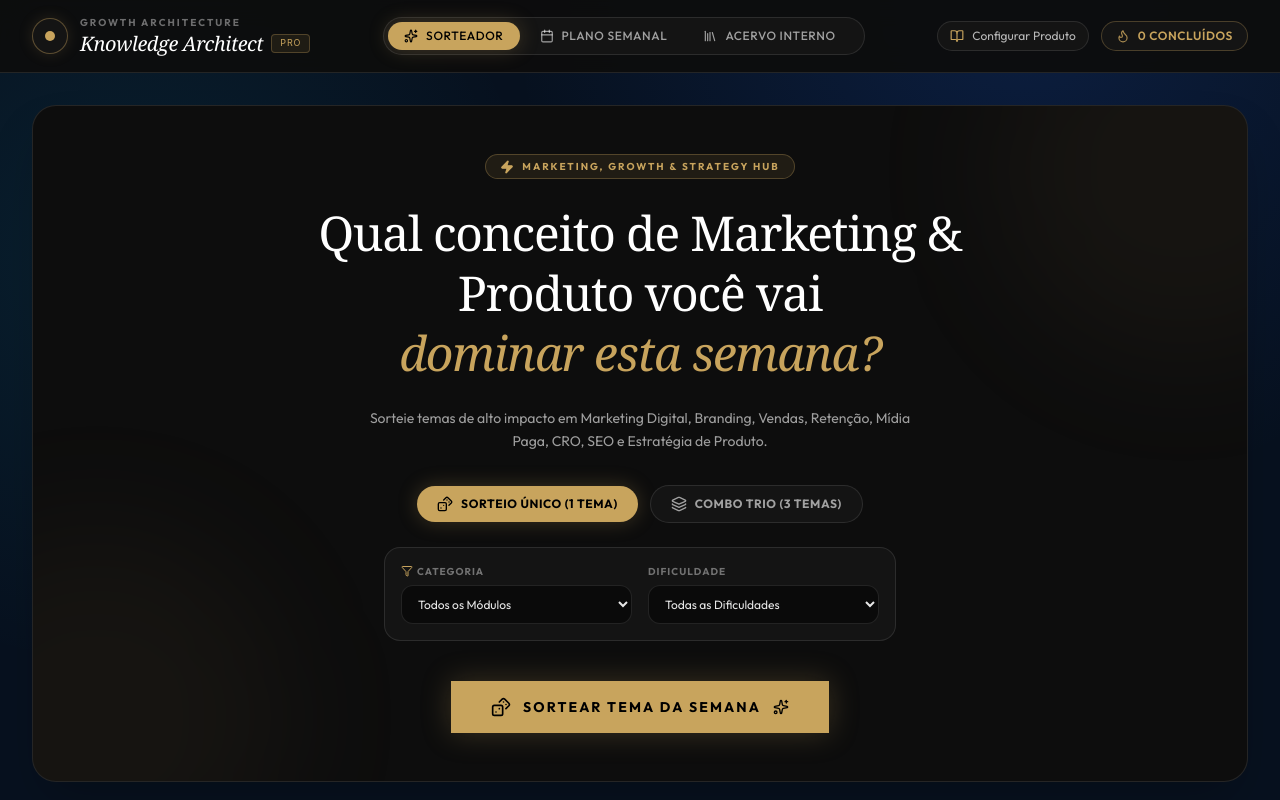
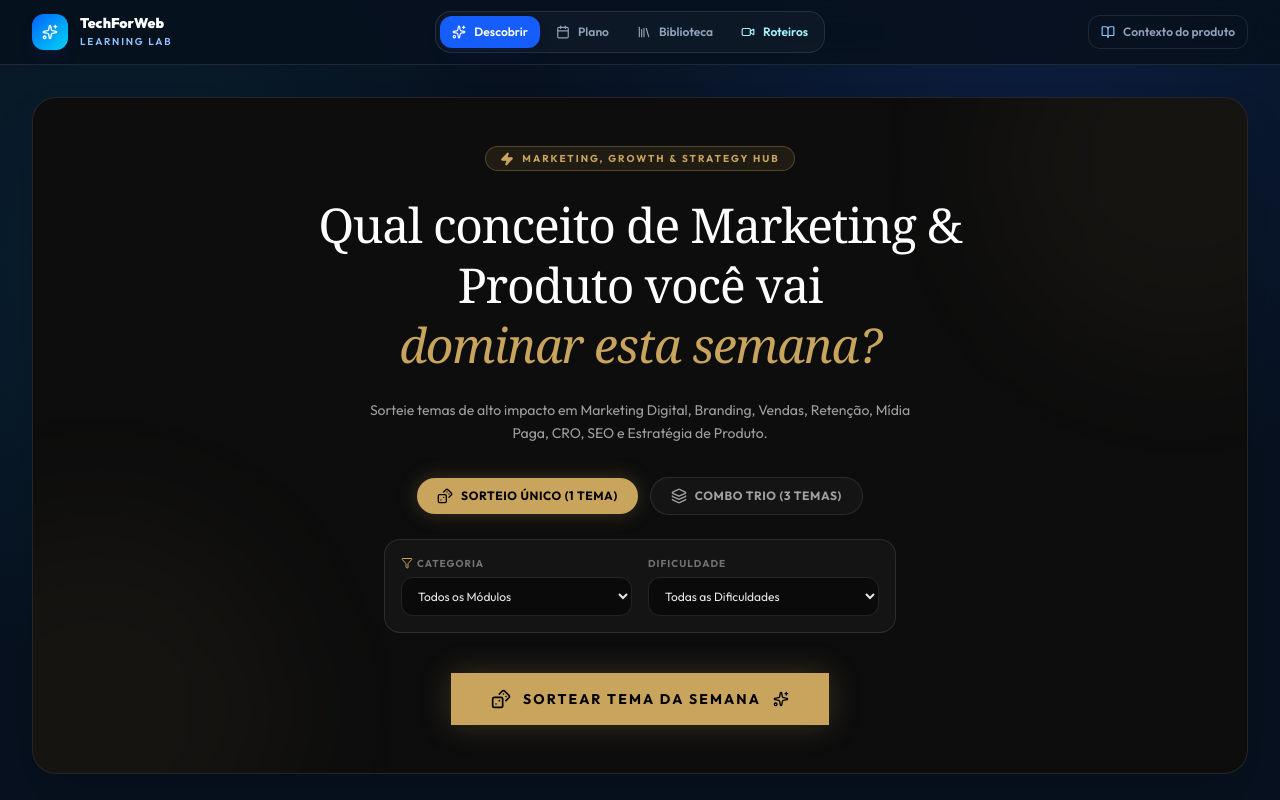
Before and after one commit to Storepac/gerador-ideias, a Next.js app: page / in a window 1280 px wide. Shown: the top 800 px of the page. Built offline with nearby package versions, Linux system fonts and the light colour scheme.

Commit message:
rebrand navigation as TechForWeb Learning Lab

```diff
--- a/components/Navbar.tsx
+++ b/components/Navbar.tsx
@@ -1,7 +1,7 @@
 'use client';
 
 import React from 'react';
-import { Sparkles, BookOpen, Calendar, Library, Rocket, Flame } from 'lucide-react';
+import { BookOpen, Calendar, Library, Sparkles, Video } from 'lucide-react';
 
 interface NavbarProps {
   activeTab: 'roulette' | 'planner' | 'library';
@@ -20,96 +20,43 @@ export const Navbar: React.FC<NavbarProps> = ({
   openProductContextModal,
   productContext,
 }) => {
+  const tabClass = (active: boolean) => active
+    ? 'bg-blue-600 text-white shadow-lg shadow-blue-950/20'
+    : 'text-slate-400 hover:bg-white/5 hover:text-white';
+
   return (
-    <header className="sticky top-0 z-40 bg-[#0d0d0d]/95 backdrop-blur-md border-b border-white/10 text-[#e0e0e0]">
-      <div className="max-w-7xl mx-auto px-4 sm:px-6 lg:px-8">
-        <div className="flex items-center justify-between h-18">
-          {/* Logo & Title */}
-          <div className="flex items-center space-x-3">
-            <div className="w-9 h-9 rounded-full border border-[#c8a45d]/40 bg-[#141414] flex items-center justify-center shadow-[0_0_15px_rgba(200,164,93,0.15)]">
-              <div className="w-2.5 h-2.5 rounded-full bg-[#c8a45d]" />
+    <header className="sticky top-0 z-40 border-b border-white/10 bg-[#07111f]/90 backdrop-blur-xl">
+      <div className="mx-auto flex min-h-16 max-w-7xl items-center justify-between gap-4 px-4 sm:px-6 lg:px-8">
+        <a href="/" className="flex items-center gap-3" aria-label="TechForWeb Learning Lab - início">
+          <div className="flex h-9 w-9 items-center justify-center rounded-xl bg-gradient-to-br from-blue-600 to-cyan-400 shadow-lg shadow-blue-950/30">
+            <Sparkles className="h-4 w-4 text-white" aria-hidden="true" />
           </div>
-            <div>
-              <div className="flex items-center space-x-2">
-                <span className="text-[10px] uppercase tracking-[0.2em] text-white/40 font-bold block">
-                  Growth Architecture
-                </span>
+          <div className="hidden sm:block">
+            <span className="block text-sm font-black leading-none text-white">TechForWeb</span>
+            <span className="mt-1 block text-[10px] font-semibold uppercase tracking-[0.18em] text-blue-300">Learning Lab</span>
           </div>
-              <h1 className="font-serif italic text-xl text-white tracking-tight flex items-center gap-2">
-                Knowledge Architect
-                <span className="text-[9px] not-italic uppercase tracking-widest px-2 py-0.5 rounded border border-[#c8a45d]/30 text-[#c8a45d] bg-[#c8a45d]/10 font-sans">
-                  PRO
-                </span>
-              </h1>
-            </div>
-          </div>
+        </a>
 
-          {/* Navigation Tabs */}
-          <nav className="flex items-center space-x-1 bg-[#141414] p-1 rounded-full border border-white/10">
-            <button
-              onClick={() => setActiveTab('roulette')}
-              className={`flex items-center space-x-2 px-4 py-1.5 rounded-full text-xs font-medium uppercase tracking-wider transition-all ${
-                activeTab === 'roulette'
-                  ? 'bg-[#c8a45d] text-black font-bold shadow-[0_0_20px_rgba(200,164,93,0.25)]'
-                  : 'text-white/60 hover:text-white hover:bg-white/5'
-              }`}
-            >
-              <Sparkles className="w-3.5 h-3.5" />
-              <span>Sorteador</span>
+        <nav className="flex items-center gap-1 rounded-2xl border border-white/10 bg-white/[0.03] p-1" aria-label="Áreas do Learning Lab">
+          <button type="button" onClick={() => setActiveTab('roulette')} className={`flex items-center gap-2 rounded-xl px-3 py-2 text-xs font-semibold transition ${tabClass(activeTab === 'roulette')}`}>
+            <Sparkles className="h-3.5 w-3.5" aria-hidden="true" /><span className="hidden md:inline">Descobrir</span>
           </button>
-
-            <button
-              onClick={() => setActiveTab('planner')}
-              className={`flex items-center space-x-2 px-4 py-1.5 rounded-full text-xs font-medium uppercase tracking-wider transition-all ${
-                activeTab === 'planner'
-                  ? 'bg-[#c8a45d] text-black font-bold shadow-[0_0_20px_rgba(200,164,93,0.25)]'
-                  : 'text-white/60 hover:text-white hover:bg-white/5'
-              }`}
-            >
-              <Calendar className="w-3.5 h-3.5" />
-              <span>Plano Semanal</span>
-              {totalPlannedCount > 0 && (
-                <span className={`ml-1 px-1.5 py-0.2 rounded-full text-[10px] font-mono ${
-                  activeTab === 'planner' ? 'bg-black/20 text-black' : 'bg-[#c8a45d]/20 text-[#c8a45d]'
-                }`}>
-                  {masteredCount}/{totalPlannedCount}
-                </span>
-              )}
+          <button type="button" onClick={() => setActiveTab('planner')} className={`flex items-center gap-2 rounded-xl px-3 py-2 text-xs font-semibold transition ${tabClass(activeTab === 'planner')}`}>
+            <Calendar className="h-3.5 w-3.5" aria-hidden="true" /><span className="hidden md:inline">Plano</span>
+            {totalPlannedCount > 0 && <span className="text-[10px] opacity-75">{masteredCount}/{totalPlannedCount}</span>}
           </button>
-
-            <button
-              onClick={() => setActiveTab('library')}
-              className={`flex items-center space-x-2 px-4 py-1.5 rounded-full text-xs font-medium uppercase tracking-wider transition-all ${
-                activeTab === 'library'
-                  ? 'bg-[#c8a45d] text-black font-bold shadow-[0_0_20px_rgba(200,164,93,0.25)]'
-                  : 'text-white/60 hover:text-white hover:bg-white/5'
-              }`}
-            >
-              <Library className="w-3.5 h-3.5" />
-              <span className="hidden sm:inline">Acervo Interno</span>
-              <span className="sm:hidden">Acervo</span>
+          <button type="button" onClick={() => setActiveTab('library')} className={`flex items-center gap-2 rounded-xl px-3 py-2 text-xs font-semibold transition ${tabClass(activeTab === 'library')}`}>
+            <Library className="h-3.5 w-3.5" aria-hidden="true" /><span className="hidden md:inline">Biblioteca</span>
           </button>
+          <a href="/roteiro" className="flex items-center gap-2 rounded-xl px-3 py-2 text-xs font-semibold text-cyan-200 transition hover:bg-cyan-400/10">
+            <Video className="h-3.5 w-3.5" aria-hidden="true" /><span className="hidden md:inline">Roteiros</span>
+          </a>
         </nav>
 
-          {/* Right Status & Context */}
-          <div className="flex items-center space-x-3">
-            <button
-              onClick={openProductContextModal}
-              className="hidden lg:flex items-center space-x-2 px-3 py-1.5 rounded-full bg-[#141414] hover:bg-white/5 text-xs text-white/70 border border-white/10 transition-all hover:border-[#c8a45d]/40"
-              title="Configure o contexto do seu produto atual para que a IA personalize os exemplos"
-            >
-              <BookOpen className="w-3.5 h-3.5 text-[#c8a45d]" />
-              <span className="max-w-[130px] truncate">
-                {productContext ? productContext : 'Configurar Produto'}
-              </span>
+        <button type="button" onClick={openProductContextModal} className="hidden max-w-48 items-center gap-2 rounded-xl border border-white/10 px-3 py-2 text-xs font-semibold text-slate-400 transition hover:bg-white/5 hover:text-white lg:flex" title="Contexto usado para personalizar exemplos da IA">
+          <BookOpen className="h-3.5 w-3.5 text-blue-300" aria-hidden="true" />
+          <span className="truncate">{productContext || 'Contexto do produto'}</span>
         </button>
-
-            <div className="flex items-center space-x-2 bg-[#141414] border border-[#c8a45d]/30 px-3.5 py-1.5 rounded-full text-[#c8a45d] text-xs uppercase tracking-wider font-semibold">
-              <Flame className="w-3.5 h-3.5 text-[#c8a45d] animate-pulse" />
-              <span>{masteredCount} Concluídos</span>
-            </div>
-          </div>
-        </div>
       </div>
     </header>
   );
```
Lines whose indentation alone changed are shown as unchanged.
